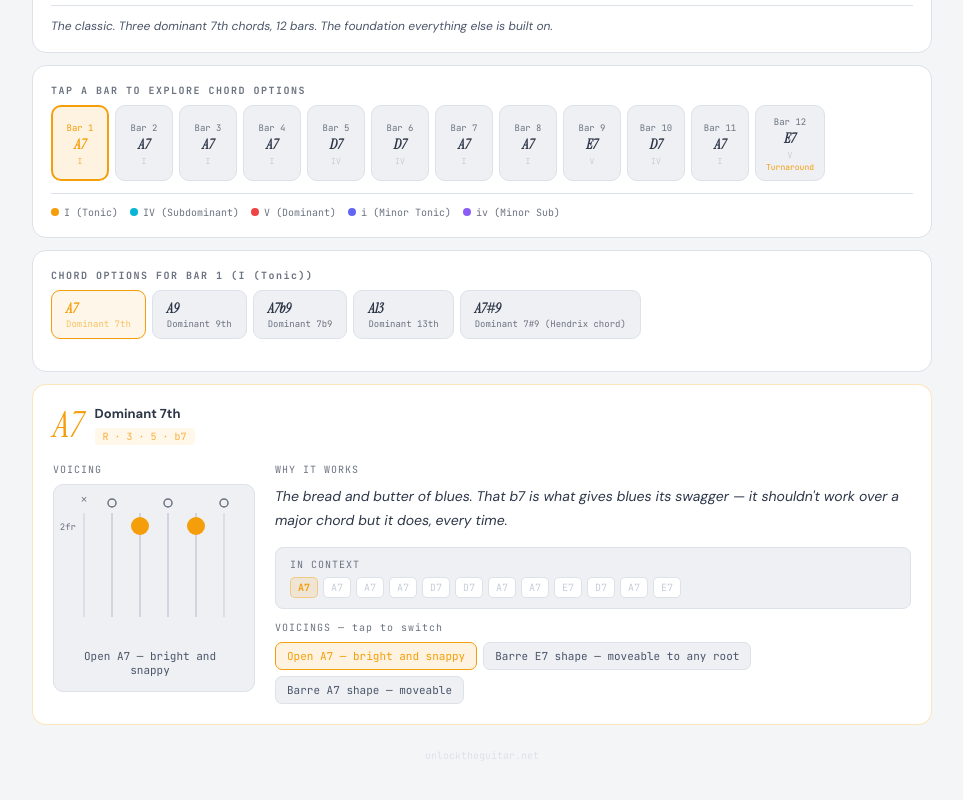
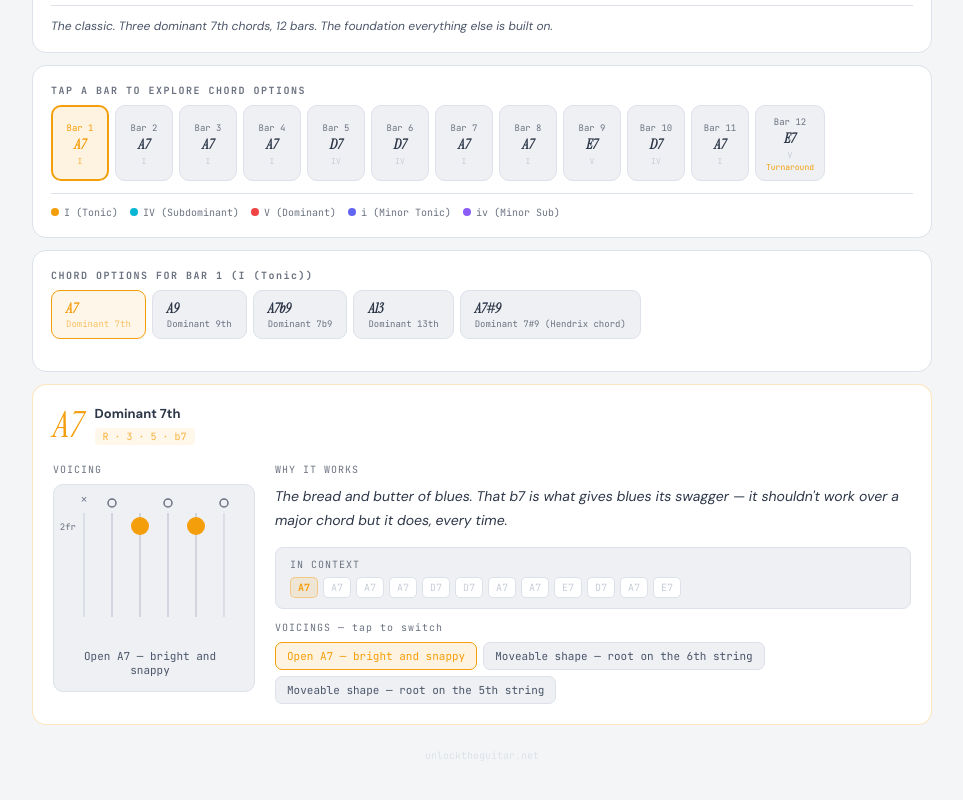
Before and after one commit to fretboardtools/blues-chord-vocabulary, a React (Vite) app: page / in a window 1280 px wide. Shown: the part 322-1122 px from the top of the page, without its empty margins (158-1121 px from the left). Built offline with nearby package versions, Linux system fonts and the light colour scheme.

Commit message:
chord fix 3

```diff
--- a/src/App.jsx
+++ b/src/App.jsx
@@ -44,8 +44,8 @@ const CHORD_SHAPES = {
         A_open:      { frets:[null,0,2,0,2,0],   fingers:"Open A7 — bright and snappy", barre:null },
         D_open:      { frets:[null,null,0,2,1,2], fingers:"Open D7 — sweet and cutting", barre:null },
         G_open:      { frets:[3,2,0,0,0,1],      fingers:"Open G7 — warm, open sound", barre:null },
-        moveable_E:  { frets:[1,3,1,2,1,1],      fingers:"Barre E7 shape — moveable to any root", barre:1 },
-        moveable_A:  { frets:[null,1,3,1,3,1],   fingers:"Barre A7 shape — moveable", barre:1 },
+        moveable_E:  { frets:[1,3,1,2,1,1],      fingers:"Moveable shape — root on the 6th string", barre:1 },
+        moveable_A:  { frets:[null,1,3,1,3,1],   fingers:"Moveable shape — root on the 5th string", barre:1 },
         mid_E:       { frets:[null,null,3,4,3,null], fingers:"Mid-neck shell — R · b7 · 3 (7th pos area)", barre:null },
         jazz_shell:  { frets:[null,null,null,2,2,1], fingers:"Jazz shell voicing — 3rd string down", barre:null },
       },
@@ -57,8 +57,8 @@ const CHORD_SHAPES = {
       voicings: {
         E_open:     { frets:[0,2,0,1,0,2],       fingers:"E9 open — the classic Hendrix shape", barre:null },
         A_open:     { frets:[null,0,2,4,2,3],     fingers:"A9 open — fat funk sound", barre:null },
-        moveable_E: { frets:[1,3,1,2,1,3],        fingers:"Barre E9 shape — full moveable voicing", barre:1 },
-        moveable_A: { frets:[null,1,0,1,1,1],     fingers:"Barre A9 shape — moveable", barre:null },
+        moveable_E: { frets:[1,3,1,2,1,3],        fingers:"Moveable shape — root on the 6th string", barre:1 },
+        moveable_A: { frets:[null,1,0,1,1,1],     fingers:"Moveable shape — root on the 5th string", barre:null },
         top4_9th:   { frets:[null,null,1,2,1,2],  fingers:"Compact 9th — top 4 strings, slides anywhere", barre:null },
         mid_9th:    { frets:[null,null,3,2,3,2],  fingers:"Mid-neck 9th cluster — great at 5th pos", barre:null },
         jazz_9th:   { frets:[null,null,null,3,3,4], fingers:"Jazz 9th shell — upper register", barre:null },
@@ -71,8 +71,8 @@ const CHORD_SHAPES = {
       voicings: {
         E_open:     { frets:[0,2,0,1,0,1],        fingers:"E7b9 open — dark and tense", barre:null },
         A_open:     { frets:[null,0,2,3,2,3],      fingers:"A7b9 open — very bluesy", barre:null },
-        moveable_E: { frets:[1,3,1,2,1,2],         fingers:"Barre E7b9 — moveable", barre:1 },
-        moveable_A: { frets:[null,1,0,1,0,1],      fingers:"Barre A7b9 — moveable", barre:null },
+        moveable_E: { frets:[1,3,1,2,1,2],         fingers:"Moveable shape — root on the 6th string", barre:1 },
+        moveable_A: { frets:[null,1,0,1,0,1],      fingers:"Moveable shape — root on the 5th string", barre:null },
         dim_shape:  { frets:[null,null,1,2,1,2],   fingers:"Diminished-based 7b9 — top 4 strings", barre:null },
         jazz_7b9:   { frets:[null,null,null,2,1,2], fingers:"Jazz 7b9 shell — very compact", barre:null },
         high_7b9:   { frets:[null,null,3,4,3,4],   fingers:"High-neck 7b9 — 7th position area", barre:null },
@@ -85,8 +85,8 @@ const CHORD_SHAPES = {
       voicings: {
         E_open:     { frets:[0,2,0,1,2,2],         fingers:"E13 open — rich and full", barre:null },
         A_open:     { frets:[null,0,2,0,2,2],       fingers:"A13 open — Stevie Ray's favourite territory", barre:null },
-        moveable_E: { frets:[1,3,1,2,3,1],          fingers:"Barre E13 — moveable", barre:1 },
-        moveable_A: { frets:[null,1,3,1,3,3],       fingers:"Barre A13 — moveable", barre:null },
+        moveable_E: { frets:[1,3,1,2,3,1],          fingers:"Moveable shape — root on the 6th string", barre:1 },
+        moveable_A: { frets:[null,1,3,1,3,3],       fingers:"Moveable shape — root on the 5th string", barre:null },
         top4_13:    { frets:[null,null,1,2,2,2],    fingers:"Compact 13th — top 4 strings", barre:null },
         mid_13:     { frets:[null,null,3,4,4,4],    fingers:"Mid-neck 13th — 7th position area", barre:null },
         jazz_13:    { frets:[null,null,null,2,2,4], fingers:"Jazz 13th shell — 3 notes, maximum efficiency", barre:null },
@@ -98,8 +98,8 @@ const CHORD_SHAPES = {
       tones: "R · 3 · b7 · #9",
       voicings: {
         E_open:     { frets:[0,2,0,1,0,3],          fingers:"E7#9 open — classic Hendrix", barre:null },
-        moveable_E: { frets:[1,3,1,2,1,4],        fingers:"Barre E7#9 — any key", barre:1 },
-        moveable_A: { frets:[null,1,0,1,2,null],     fingers:"A7#9 moveable shape", barre:null },
+        moveable_E: { frets:[1,3,1,2,1,4],        fingers:"Moveable shape — root on the 6th string", barre:1 },
+        moveable_A: { frets:[null,1,0,1,2,null],     fingers:"Moveable shape — root on the 5th string", barre:null },
         compact:    { frets:[null,null,1,2,2,3],     fingers:"Compact 7#9 — top 4 strings", barre:null },
         mid_sharp9: { frets:[null,null,3,4,4,5],    fingers:"Mid-neck 7#9 — 7th position area", barre:null },
         jazz_sharp9:{ frets:[null,null,null,2,3,3], fingers:"Jazz 7#9 shell — 3 notes", barre:null },
@@ -117,8 +117,8 @@ const CHORD_SHAPES = {
         E_open:     { frets:[0,2,0,1,0,null],       fingers:"Open E7", barre:null },
         A_open:     { frets:[null,0,2,0,2,0],        fingers:"Open A7", barre:null },
         D_open:     { frets:[null,null,0,2,1,2],     fingers:"Open D7", barre:null },
-        moveable_E: { frets:[1,3,1,2,1,1],           fingers:"Barre E7 shape", barre:1 },
-        moveable_A: { frets:[null,1,3,1,3,1],        fingers:"Barre A7 shape", barre:1 },
+        moveable_E: { frets:[1,3,1,2,1,1],           fingers:"Moveable shape — root on the 6th string", barre:1 },
+        moveable_A: { frets:[null,1,3,1,3,1],        fingers:"Moveable shape — root on the 5th string", barre:1 },
         mid_7:      { frets:[null,null,3,4,3,null],  fingers:"Mid-neck shell — clean and clear", barre:null },
         high_7:     { frets:[null,null,null,2,2,1],  fingers:"High-neck jazz shell", barre:null },
       },
@@ -130,8 +130,8 @@ const CHORD_SHAPES = {
       voicings: {
         A_open:     { frets:[null,0,2,4,2,3],        fingers:"A9 open", barre:null },
         D_open:     { frets:[null,null,0,2,1,0],     fingers:"D9 open voicing", barre:null },
-        moveable_E: { frets:[1,3,1,2,1,3],           fingers:"Barre E9 shape", barre:1 },
-        moveable_A: { frets:[null,1,0,1,1,1],        fingers:"A9 barre shape", barre:null },
+        moveable_E: { frets:[1,3,1,2,1,3],           fingers:"Moveable shape — root on the 6th string", barre:1 },
+        moveable_A: { frets:[null,1,0,1,1,1],        fingers:"Moveable shape — root on the 5th string", barre:null },
         top4_9th:   { frets:[null,null,1,2,1,2],     fingers:"Compact 9th — top 4 strings", barre:null },
         mid_9th:    { frets:[null,null,3,2,3,2],     fingers:"Mid-neck 9th cluster", barre:null },
       },
@@ -144,8 +144,8 @@ const CHORD_SHAPES = {
         A_open:     { frets:[null,0,2,2,3,0],        fingers:"A7sus4 open — classic rock/blues", barre:null },
         E_open:     { frets:[0,2,0,2,0,0],           fingers:"E7sus4 — wide open sound", barre:null },
         D_open:     { frets:[null,null,0,2,3,3],     fingers:"D7sus4 open", barre:null },
-        moveable_A: { frets:[null,1,3,3,4,1],        fingers:"A7sus4 barre shape", barre:1 },
-        moveable_E: { frets:[1,3,1,3,1,1],           fingers:"E7sus4 barre shape", barre:1 },
+        moveable_A: { frets:[null,1,3,3,4,1],        fingers:"Moveable shape — root on the 5th string", barre:1 },
+        moveable_E: { frets:[1,3,1,3,1,1],           fingers:"Moveable shape — root on the 6th string", barre:1 },
         mid_sus4:   { frets:[null,null,3,4,4,null],  fingers:"Mid-neck sus4 — floaty", barre:null },
       },
     },
@@ -156,7 +156,7 @@ const CHORD_SHAPES = {
       voicings: {
         A_open:     { frets:[null,0,2,0,3,0],        fingers:"A11 — open, modal sound", barre:null },
         D_open:     { frets:[null,null,0,2,3,3],     fingers:"D11 — spacious and open", barre:null },
-        moveable_A: { frets:[null,1,3,1,4,1],        fingers:"A11 moveable", barre:1 },
+        moveable_A: { frets:[null,1,3,1,4,1],        fingers:"Moveable shape — root on the 5th string", barre:1 },
         compact:    { frets:[null,null,1,0,1,1],     fingers:"Compact 11th voicing", barre:null },
         mid_11:     { frets:[null,null,3,0,4,3],     fingers:"Mid-neck 11th — very open", barre:null },
       },
@@ -169,8 +169,8 @@ const CHORD_SHAPES = {
         A_open:     { frets:[null,0,2,2,2,2],        fingers:"A6 open — warm and inviting", barre:null },
         E_open:     { frets:[0,2,2,1,2,0],           fingers:"E6 open", barre:null },
         D_open:     { frets:[null,null,0,2,0,2],     fingers:"D6 — sweet and clear", barre:null },
-        moveable_A: { frets:[null,1,3,3,3,3],        fingers:"A6 barre shape", barre:null },
-        moveable_E: { frets:[1,3,3,2,3,1],           fingers:"E6 barre shape", barre:1 },
+        moveable_A: { frets:[null,1,3,3,3,3],        fingers:"Moveable shape — root on the 5th string", barre:null },
+        moveable_E: { frets:[1,3,3,2,3,1],           fingers:"Moveable shape — root on the 6th string", barre:1 },
         mid_6:      { frets:[null,null,3,4,2,null],  fingers:"Mid-neck 6th — clean jazz sound", barre:null },
       },
     },
@@ -186,8 +186,8 @@ const CHORD_SHAPES = {
         E_open:     { frets:[0,2,0,1,0,null],        fingers:"Open E7", barre:null },
         A_open:     { frets:[null,0,2,0,2,0],        fingers:"Open A7", barre:null },
         B_open:     { frets:[null,2,4,2,4,2],        fingers:"B7 open — all over blues in E", barre:2 },
-        moveable_E: { frets:[1,3,1,2,1,1],           fingers:"Barre E7 shape", barre:1 },
-        moveable_A: { frets:[null,1,3,1,3,1],        fingers:"Barre A7 shape", barre:1 },
+        moveable_E: { frets:[1,3,1,2,1,1],           fingers:"Moveable shape — root on the 6th string", barre:1 },
+        moveable_A: { frets:[null,1,3,1,3,1],        fingers:"Moveable shape — root on the 5th string", barre:1 },
         mid_7:      { frets:[null,null,3,4,3,null],  fingers:"Mid-neck V7 shell — crisp turnaround shape", barre:null },
         high_7:     { frets:[null,null,null,2,2,1],  fingers:"High-neck V7 shell — jazz style", barre:null },
       },
@@ -199,8 +199,8 @@ const CHORD_SHAPES = {
       voicings: {
         E_open:     { frets:[0,2,0,1,0,1],           fingers:"E7b9 open", barre:null },
         B_shape:    { frets:[null,2,1,2,1,2],        fingers:"B7b9 barre shape", barre:null },
-        moveable_E: { frets:[1,3,1,2,1,2],           fingers:"E7b9 barre — moveable", barre:1 },
-        moveable_A: { frets:[null,1,0,1,0,1],        fingers:"A7b9 barre — moveable", barre:null },
+        moveable_E: { frets:[1,3,1,2,1,2],           fingers:"Moveable shape — root on the 6th string", barre:1 },
+        moveable_A: { frets:[null,1,0,1,0,1],        fingers:"Moveable shape — root on the 5th string", barre:null },
         dim_based:  { frets:[null,null,1,2,1,2],     fingers:"Diminished-based 7b9 — top 4 strings", barre:null },
         high_7b9:   { frets:[null,null,3,4,3,4],     fingers:"High-neck 7b9 — nasty tension", barre:null },
       },
@@ -212,7 +212,7 @@ const CHORD_SHAPES = {
       voicings: {
         E_open:     { frets:[0,2,0,1,0,2],           fingers:"E9 open", barre:null },
         B_shape:    { frets:[null,2,1,2,2,2],        fingers:"B9 barre — 2nd position", barre:null },
-        moveable_A: { frets:[null,1,0,1,1,1],        fingers:"A9 barre shape", barre:null },
+        moveable_A: { frets:[null,1,0,1,1,1],        fingers:"Moveable shape — root on the 5th string", barre:null },
         compact:    { frets:[null,null,1,2,1,2],     fingers:"Compact 9th — top 4 strings", barre:null },
         mid_9th:    { frets:[null,null,3,2,3,2],     fingers:"Mid-neck 9th cluster", barre:null },
         high_9th:   { frets:[null,null,null,3,3,4],  fingers:"High-neck 9th shell", barre:null },
@@ -225,7 +225,7 @@ const CHORD_SHAPES = {
       voicings: {
         E_open:     { frets:[0,2,0,1,2,2],           fingers:"E13 open", barre:null },
         B_shape:    { frets:[null,2,4,2,4,4],        fingers:"B13 barre — 2nd position", barre:null },
-        moveable_A: { frets:[null,1,3,1,3,3],        fingers:"A13 barre", barre:null },
+        moveable_A: { frets:[null,1,3,1,3,3],        fingers:"Moveable shape — root on the 5th string", barre:null },
         compact:    { frets:[null,null,1,2,2,2],     fingers:"Compact V13 — top 4 strings", barre:null },
         jazz_13:    { frets:[null,null,null,2,2,4],  fingers:"Jazz 13th shell — 3 notes", barre:null },
         high_13:    { frets:[null,null,3,4,4,4],     fingers:"High-neck 13th — 7th position", barre:null },
@@ -238,8 +238,8 @@ const CHORD_SHAPES = {
       voicings: {
         E_open:     { frets:[0,2,0,1,0,3],           fingers:"E7#9 open", barre:null },
         B_shape:    { frets:[null,2,1,2,3,null],     fingers:"B7#9 barre — 2nd position", barre:null },
-        moveable_E: { frets:[1,3,1,2,1,4],        fingers:"Moveable E7#9 barre", barre:1 },
-        moveable_A: { frets:[null,1,0,1,2,null],     fingers:"A7#9 moveable", barre:null },
+        moveable_E: { frets:[1,3,1,2,1,4],        fingers:"Moveable shape — root on the 6th string", barre:1 },
+        moveable_A: { frets:[null,1,0,1,2,null],     fingers:"Moveable shape — root on the 5th string", barre:null },
         compact:    { frets:[null,null,1,2,2,3],     fingers:"Compact 7#9 — top 4 strings", barre:null },
         high_s9:    { frets:[null,null,3,4,4,5],     fingers:"High-neck 7#9 — intense", barre:null },
       },
@@ -256,8 +256,8 @@ const CHORD_SHAPES = {
         Am_open:    { frets:[null,0,2,0,1,0],        fingers:"Am7 open — essential minor blues chord", barre:null },
         Em_open:    { frets:[0,2,2,0,3,0],           fingers:"Em7 open — dark and resonant", barre:null },
         Dm_open:    { frets:[null,null,0,2,1,1],     fingers:"Dm7 open", barre:null },
-        moveable_E: { frets:[1,3,1,1,1,null],        fingers:"Barre Em7 shape — moveable", barre:1 },
-        moveable_A: { frets:[null,1,3,1,2,1],        fingers:"Barre Am7 shape — moveable", barre:1 },
+        moveable_E: { frets:[1,3,1,1,1,null],        fingers:"Moveable shape — root on the 6th string", barre:1 },
+        moveable_A: { frets:[null,1,3,1,2,1],        fingers:"Moveable shape — root on the 5th string", barre:1 },
         mid_m7:     { frets:[null,null,3,4,3,null],  fingers:"Mid-neck minor shell — 7th position", barre:null },
         jazz_m7:    { frets:[null,null,null,3,2,1],  fingers:"Jazz minor shell — top 3 strings", barre:null },
       },
@@ -269,7 +269,7 @@ const CHORD_SHAPES = {
       voicings: {
         Am_open:    { frets:[null,0,2,4,1,3],        fingers:"Am9 open — neo-soul minor blues", barre:null },
         Em_open:    { frets:[0,2,0,0,0,2],           fingers:"Em9 open — beautiful and spacious", barre:null },
-        moveable_E: { frets:[1,3,1,1,1,3],           fingers:"Moveable Em9 shape", barre:1 },
+        moveable_E: { frets:[1,3,1,1,1,3],           fingers:"Moveable shape — root on the 6th string", barre:1 },
         compact:    { frets:[null,null,1,2,1,2],     fingers:"Compact m9 — top 4 strings", barre:null },
         mid_m9:     { frets:[null,null,3,4,3,5],     fingers:"Mid-neck m9 — 7th position area", barre:null },
       },
@@ -281,8 +281,8 @@ const CHORD_SHAPES = {
       voicings: {
         Am_shape:   { frets:[null,0,1,0,1,null],        fingers:"Am7b5 open — haunting", barre:null },
         Em_shape:   { frets:[0,1,2,0,3,0],           fingers:"Em7b5 open", barre:null },
-        moveable_A: { frets:[null,1,2,3,2,null],     fingers:"Moveable m7b5", barre:null },
-        moveable_E: { frets:[1,2,1,1,null,null],        fingers:"E shape m7b5 moveable", barre:null },
+        moveable_A: { frets:[null,1,2,3,2,null],     fingers:"Moveable shape — root on the 5th string", barre:null },
+        moveable_E: { frets:[1,2,1,1,null,null],        fingers:"Moveable shape — root on the 6th string", barre:null },
         mid_hd:     { frets:[null,null,3,4,2,null],  fingers:"Mid-neck half-dim — compact", barre:null },
         high_hd:    { frets:[null,null,null,3,2,3],  fingers:"High-neck half-dim shell", barre:null },
       },
@@ -306,8 +306,8 @@ const CHORD_SHAPES = {
         Am_open:    { frets:[null,0,2,2,1,2],        fingers:"Am6 — bittersweet and distinctive", barre:null },
         Em_open:    { frets:[0,2,2,0,2,0],           fingers:"Em6 open", barre:null },
         Dm_open:    { frets:[null,null,0,2,0,1],     fingers:"Dm6 — sweet and dark", barre:null },
-        moveable_A: { frets:[null,1,3,3,2,3],        fingers:"Moveable m6 barre", barre:1 },
-        moveable_E: { frets:[1,3,3,1,3,1],        fingers:"E shape m6 — moveable", barre:1 },
+        moveable_A: { frets:[null,1,3,3,2,3],        fingers:"Moveable shape — root on the 5th string", barre:1 },
+        moveable_E: { frets:[1,3,3,1,3,1],        fingers:"Moveable shape — root on the 6th string", barre:1 },
         high_m6:    { frets:[null,null,3,4,2,3],     fingers:"High-neck m6 — jazz flavour", barre:null },
       },
     },
@@ -322,8 +322,8 @@ const CHORD_SHAPES = {
       voicings: {
         Am_open:    { frets:[null,0,2,0,1,0],        fingers:"Am7 open shape", barre:null },
         Dm_open:    { frets:[null,null,0,2,1,1],     fingers:"Dm7 open", barre:null },
-        moveable_A: { frets:[null,1,3,1,2,1],        fingers:"Barre Am7 shape", barre:1 },
-        moveable_E: { frets:[1,3,1,1,1,null],        fingers:"Barre Em7 shape", barre:1 },
+        moveable_A: { frets:[null,1,3,1,2,1],        fingers:"Moveable shape — root on the 5th string", barre:1 },
+        moveable_E: { frets:[1,3,1,1,1,null],        fingers:"Moveable shape — root on the 6th string", barre:1 },
         mid_m7:     { frets:[null,null,3,4,3,null],  fingers:"Mid-neck minor shell", barre:null },
         jazz_m7:    { frets:[null,null,null,3,2,1],  fingers:"Jazz minor shell — top 3 strings", barre:null },
       },
@@ -346,8 +346,8 @@ const CHORD_SHAPES = {
       voicings: {
         D_open:     { frets:[null,null,0,2,1,2],     fingers:"D7 open", barre:null },
         A_open:     { frets:[null,0,2,0,2,0],        fingers:"A7 open", barre:null },
-        moveable_A: { frets:[null,1,3,1,3,1],        fingers:"A7 barre shape", barre:1 },
-        moveable_E: { frets:[1,3,1,2,1,1],           fingers:"E7 barre shape", barre:1 },
+        moveable_A: { frets:[null,1,3,1,3,1],        fingers:"Moveable shape — root on the 5th string", barre:1 },
+        moveable_E: { frets:[1,3,1,2,1,1],           fingers:"Moveable shape — root on the 6th string", barre:1 },
         mid_7:      { frets:[null,null,3,4,3,null],  fingers:"Mid-neck shell", barre:null },
         high_7:     { frets:[null,null,null,2,2,1],  fingers:"High-neck jazz shell", barre:null },
       },
@@ -370,7 +370,7 @@ const CHORD_SHAPES = {
       voicings: {
         Dm_open:    { frets:[null,null,0,2,0,1],     fingers:"Dm6 open — haunting", barre:null },
         Am_open:    { frets:[null,0,2,2,1,2],        fingers:"Am6 open", barre:null },
-        moveable_A: { frets:[null,1,3,3,2,3],        fingers:"Moveable m6 barre", barre:1 },
+        moveable_A: { frets:[null,1,3,3,2,3],        fingers:"Moveable shape — root on the 5th string", barre:1 },
         compact:    { frets:[null,null,1,2,2,0],     fingers:"Compact m6 voicing", barre:null },
         high_m6:    { frets:[null,null,3,4,2,3],     fingers:"High-neck m6 — jazz flavour", barre:null },
       },
@@ -707,6 +707,8 @@ export default function BluesChordVocab() {
 
   const finalFrets = computedFrets();
   const barreFret = getBarreFret();
+  // Only draw a barre when the shape is actually a barre chord — not just because it's moveable.
+  const displayBarre = (voicing && voicing.data.barre != null) ? barreFret : null;
 
   return (
     <div style={{ minHeight:"100vh", background:T.bg, color:T.text, fontFamily:"'DM Sans',sans-serif", padding:"24px 18px 48px", transition:"background 0.2s,color 0.2s" }}>
@@ -867,7 +869,7 @@ export default function BluesChordVocab() {
               <div style={{ flexShrink:0 }}>
                 <div style={{ fontSize:"10px", color:T.textMute, fontFamily:"'JetBrains Mono',monospace", letterSpacing:"1px", marginBottom:"8px" }}>VOICING</div>
                 <div style={{ background:T.surface2, borderRadius:"10px", padding:"14px 16px", border:`1px solid ${T.border}`, display:"inline-block" }}>
-                  <ChordDiagram frets={finalFrets} barre={barreFret} rootFret={barreFret||Math.max(0,...finalFrets.filter(f=>f!==null&&f>=0))} accentColor={accentColor} T={T} isDark={isDark}/>
+                  <ChordDiagram frets={finalFrets} barre={displayBarre} rootFret={barreFret||Math.max(0,...finalFrets.filter(f=>f!==null&&f>=0))} accentColor={accentColor} T={T} isDark={isDark}/>
                   <div style={{ marginTop:"8px", fontSize:"11px", color:T.textLo, fontFamily:"'JetBrains Mono',monospace", textAlign:"center", maxWidth:"160px" }}>{voicing?.data?.fingers}</div>
                 </div>
               </div>
```
